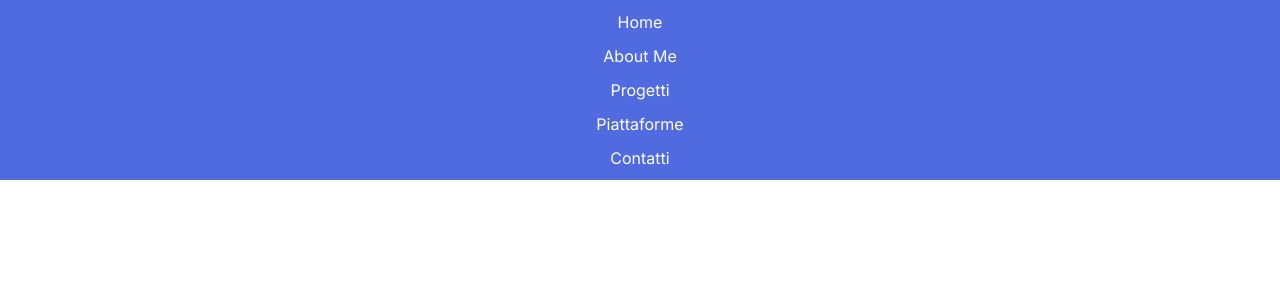
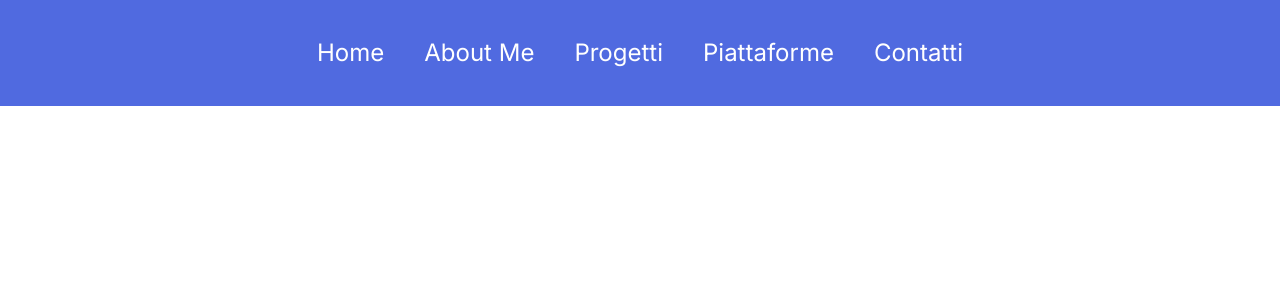
Before and after one commit to GiuseppeLiGioi/personal-portfolio, a React (Vite) app: page / in a window 1280 px wide. Shown: the top 300 px of the page. Built offline with nearby package versions, Linux system fonts and the light colour scheme.

Commit message:
added. responsive css at Navbar

```diff
--- a/src/Components/Navbar.jsx
+++ b/src/Components/Navbar.jsx
@@ -1,6 +1,7 @@
 export default function Navbar(){
     return(
         <nav className="container-navbar">
+            <div className="navbar-inner">
             <ul className="list-link-navbar">
                 <li className="link-navbar"><a href="#hero">Home</a></li>
                 <li className="link-navbar"><a href="#about">About Me</a></li>
@@ -8,6 +9,7 @@ export default function Navbar(){
                 <li className="link-navbar"><a href="#platforms">Piattaforme</a></li>
                 <li className="link-navbar"><a href="#contact">Contatti</a></li>
             </ul>
+            </div>
         </nav>
     )
 }
--- a/src/main.jsx
+++ b/src/main.jsx
@@ -8,5 +8,5 @@ import App from './App.jsx'
 createRoot(document.getElementById('root')).render(
   <StrictMode>
     <App />
-  </StrictMode>,
+  </StrictMode>
 )
--- a/src/styles/index.css
+++ b/src/styles/index.css
@@ -40,13 +40,20 @@ li {
   padding: 10px;
 }
 
+.navbar-inner {
+  width: 100%;
+  display: flex;
+  flex-direction: column;
+}
+
 .list-link-navbar {
   display: flex;
+  flex-direction: column;
   justify-content: center;
-  flex-direction: column;
+  align-items: center;
   gap: 10px;
-  align-items: center;
 }
+
 
 
 .link-navbar a {
--- a/src/styles/media-query-lg.css
+++ b/src/styles/media-query-lg.css
@@ -1,3 +1,20 @@
 @media (min-width: 1024px){
+.container-navbar {
+  padding: 35px;
+}
+
+.navbar-inner {
+  max-width: 1200px;
+}
+
+.list-link-navbar {
+  flex-direction: row;
+  gap: 40px;
+}
+
+
+.link-navbar a {
+  font-size: 1.5rem;
+}
 
 }
--- a/src/styles/media-query-md.css
+++ b/src/styles/media-query-md.css
@@ -1,3 +1,22 @@
 @media (min-width: 768px){
 
+
+.container-navbar {
+  padding: 30px;
 }
+
+.navbar-inner {
+  max-width: 740px;
+}
+
+.list-link-navbar {
+  flex-direction: row;
+  gap: 30px;
+}
+
+
+.link-navbar a {
+  font-size: 1.3rem;
+}
+
+}
```
